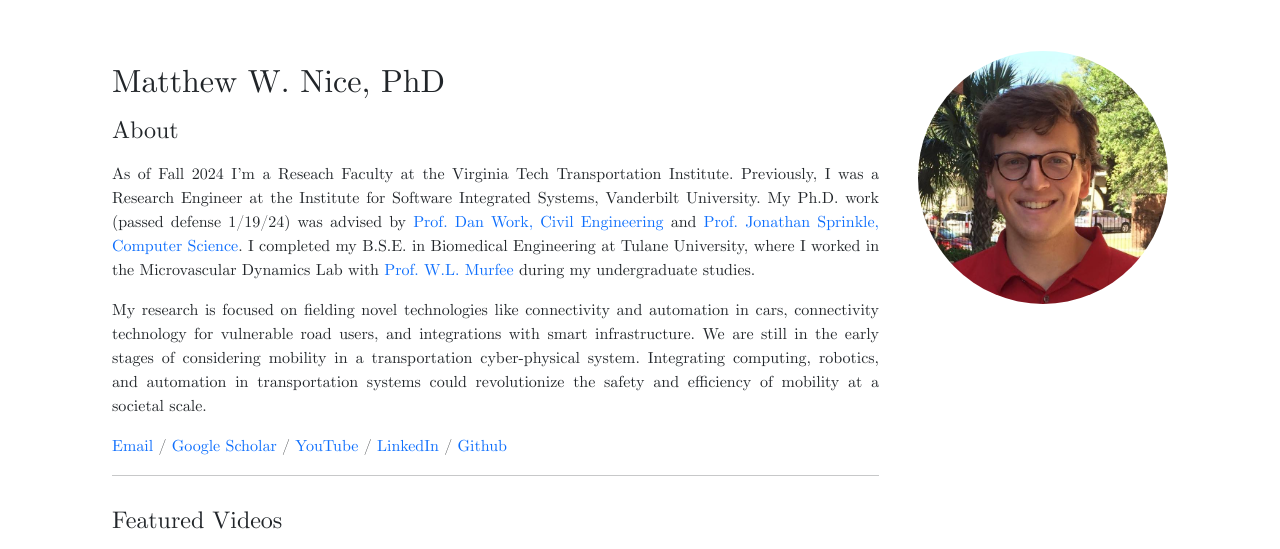
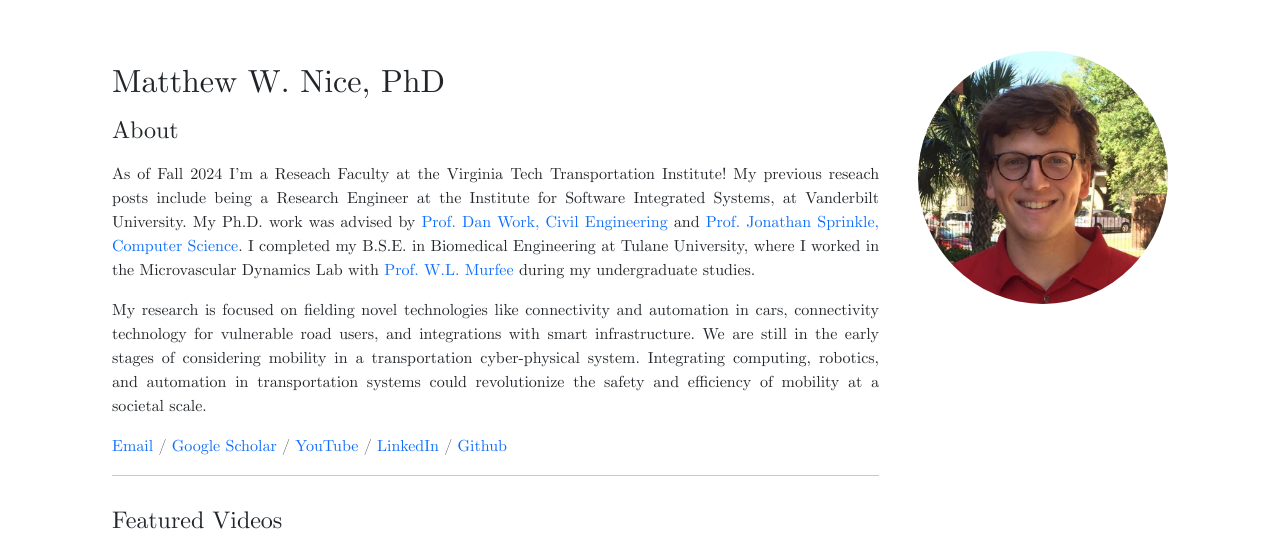
Before and after one commit to MatthewNice/MatthewNice.github.io, a Jekyll site: the page built from index.md, in a window 1280 px wide and 900 px high, cut to the strip 0-549 px from the top of the window. Built offline with Jekyll 4.4.1, drawn with Linux system fonts in a browser that asks for light colours.

Commit message:
updating bio

```diff
--- a/_includes/bio.md
+++ b/_includes/bio.md
@@ -1,4 +1,4 @@
-As of Fall 2024 I'm a Reseach Faculty at the Virginia Tech Transportation Institute. Previously, I was a Research Engineer at the Institute for Software Integrated Systems, Vanderbilt University. My Ph.D. work (passed defense 1/19/24) was advised by [Prof. Dan Work, Civil Engineering](https://lab-work.github.io/) and [Prof. Jonathan Sprinkle, Computer Science](https://engineering.vanderbilt.edu/bio/jonathan-sprinkle). I completed my B.S.E. in Biomedical Engineering at Tulane University, where I worked in the Microvascular Dynamics Lab with [Prof. W.L. Murfee](https://www.bme.ufl.edu/dept-member/murfee_walter_lee/) during my undergraduate studies.
+As of Fall 2024 I'm a Reseach Faculty at the Virginia Tech Transportation Institute! My previous reseach posts include being a Research Engineer at the Institute for Software Integrated Systems, at Vanderbilt University. My Ph.D. work was advised by [Prof. Dan Work, Civil Engineering](https://lab-work.github.io/) and [Prof. Jonathan Sprinkle, Computer Science](https://engineering.vanderbilt.edu/bio/jonathan-sprinkle). I completed my B.S.E. in Biomedical Engineering at Tulane University, where I worked in the Microvascular Dynamics Lab with [Prof. W.L. Murfee](https://www.bme.ufl.edu/dept-member/murfee_walter_lee/) during my undergraduate studies.
 
 My research is focused on fielding novel technologies like connectivity and automation in cars, connectivity technology for vulnerable road users, and integrations with smart infrastructure. We are still in the early stages of considering mobility in a transportation cyber-physical system. Integrating computing, robotics, and automation in transportation systems could revolutionize the safety and efficiency of mobility at a societal scale.
 
```
